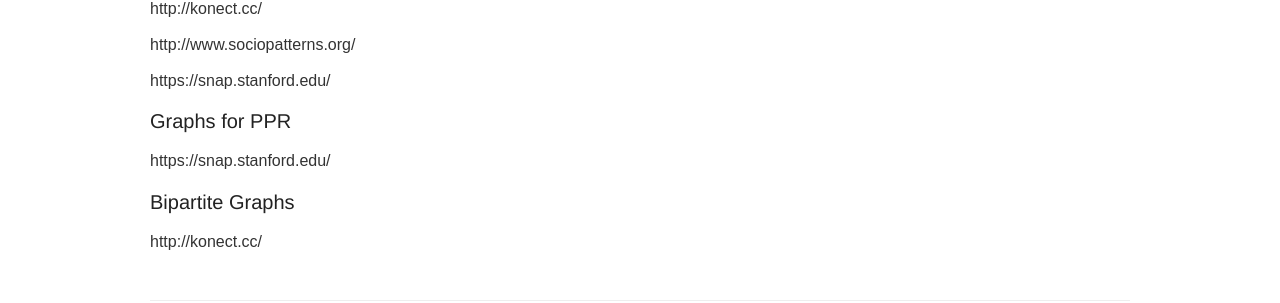
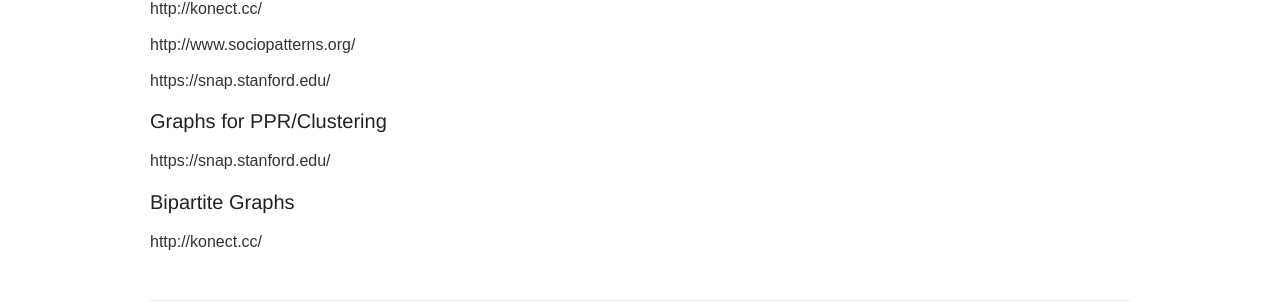
Before and after one commit to longlonglin/longlonglin.github.io, a Jekyll site: the page built from data.md, in a window 1280 px wide. Shown: the part 311-614 px from the top of the page. Built offline with Jekyll 4.4.1, drawn with Linux system fonts in a browser that asks for light colours.

Commit message:
Update data.md

```diff
--- a/data.md
+++ b/data.md
@@ -16,7 +16,7 @@
 https://snap.stanford.edu/
 
 
-### Graphs for PPR
+### Graphs for PPR/Clustering
 https://snap.stanford.edu/
 
 ### Bipartite Graphs
```
